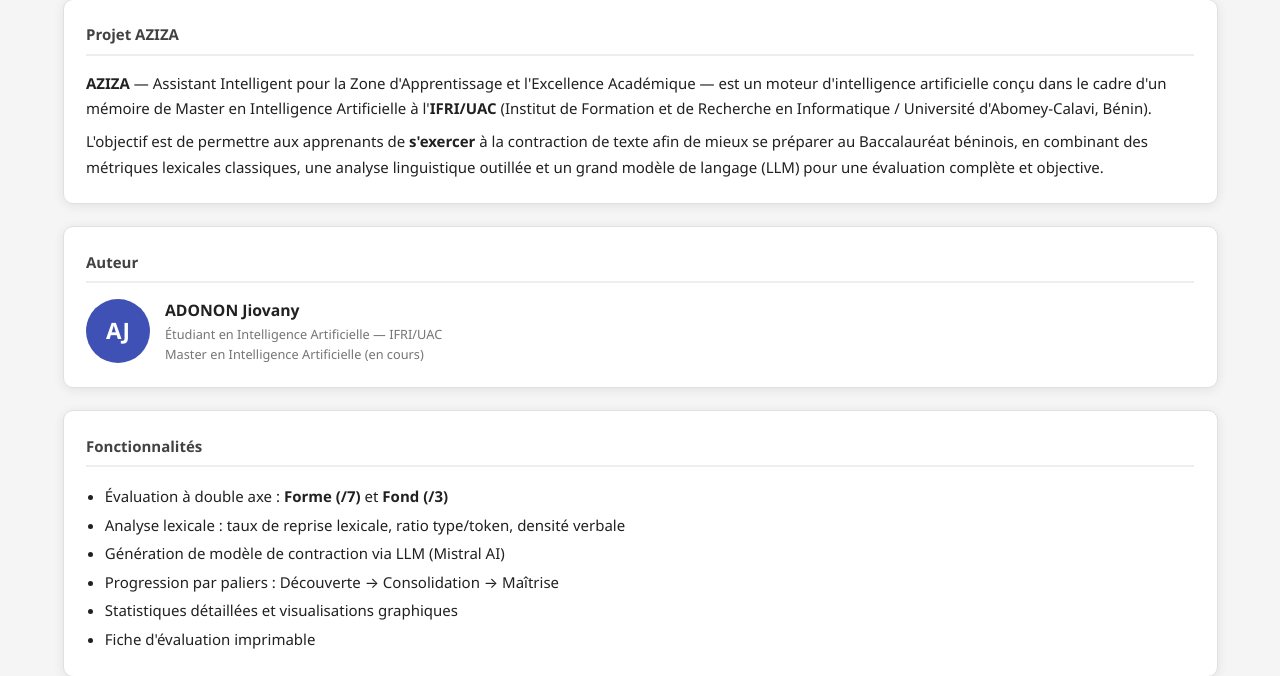
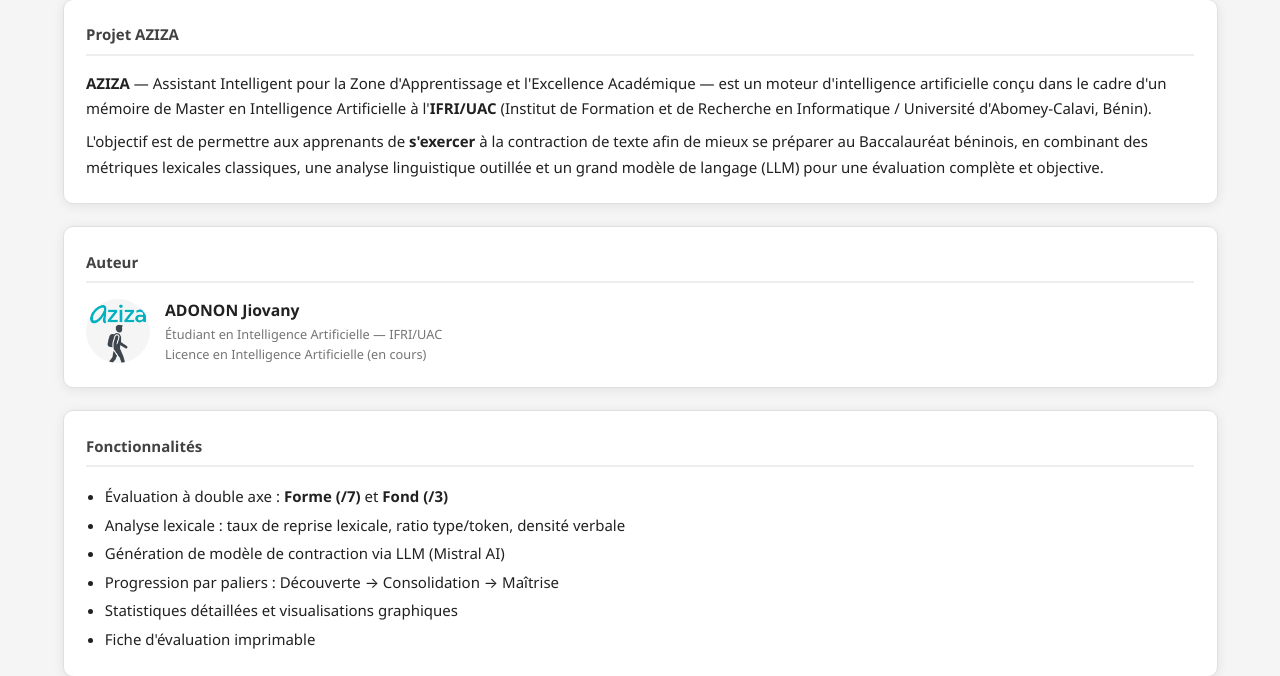
Before and after one commit to Shado-Jony/AZIZA_contraction_de_texte, a Flask app: page /a-propos in a window 1280 px wide. Shown: the part 182-858 px from the top of the page. Run offline with Flask 3, Linux system fonts and the light colour scheme.

Commit message:
fix: photo auteur + Licence au lieu de Master dans À propos

```diff
--- a/demo/templates/a_propos.html
+++ b/demo/templates/a_propos.html
@@ -46,11 +46,11 @@
     <section class="card" style="margin-bottom:1.5rem;">
       <h2>Auteur</h2>
       <div style="display:flex;align-items:center;gap:1rem;margin-top:.75rem;flex-wrap:wrap;">
-        <div style="width:64px;height:64px;border-radius:50%;background:var(--primary);color:#fff;display:flex;align-items:center;justify-content:center;font-size:1.5rem;font-weight:700;flex-shrink:0;">AJ</div>
+        <img src="{{ url_for('static', filename='figures/author.png') }}" alt="ADONON Jiovany" style="width:64px;height:64px;border-radius:50%;object-fit:cover;flex-shrink:0;">
         <div>
           <p style="font-weight:700;font-size:1.05rem;">ADONON Jiovany</p>
           <p style="color:var(--gray-500);font-size:.85rem;">Étudiant en Intelligence Artificielle — IFRI/UAC</p>
-          <p style="color:var(--gray-500);font-size:.85rem;">Master en Intelligence Artificielle (en cours)</p>
+          <p style="color:var(--gray-500);font-size:.85rem;">Licence en Intelligence Artificielle (en cours)</p>
         </div>
       </div>
     </section>
```
Also changed, not shown: demo/static/figures/author.png (added).
